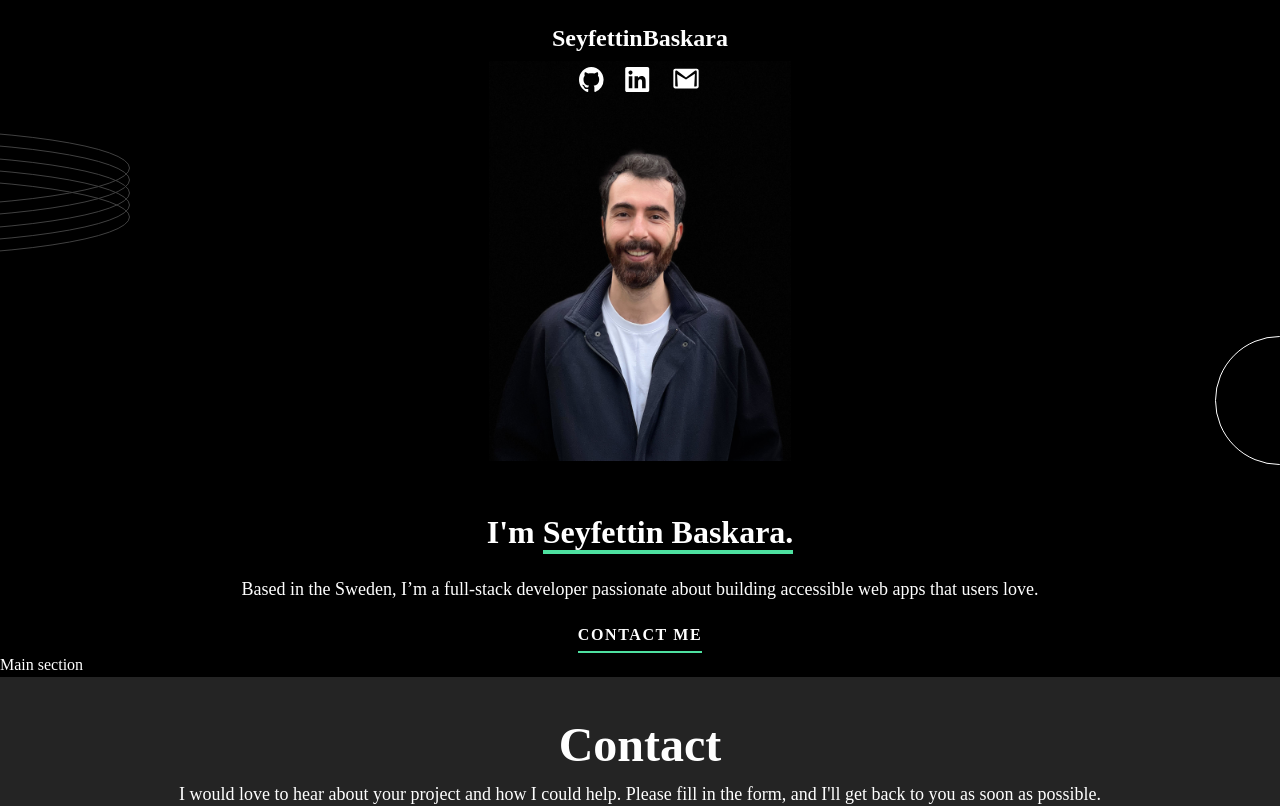
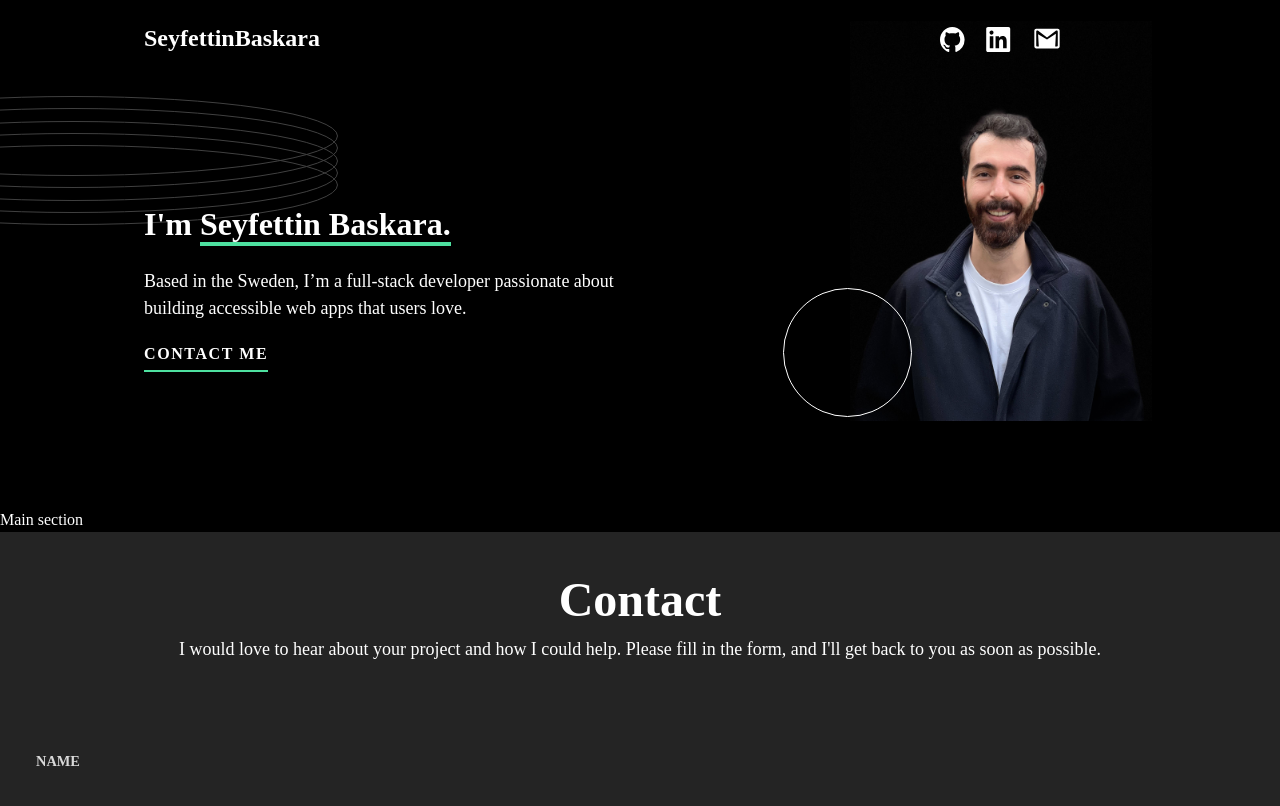
Before and after one commit to SeyfBaskara/Portfolio, a Next.js app: page / in a window 1280 px wide. Shown: the top 806 px of the page. Built offline with nearby package versions, Linux system fonts and the light colour scheme.

Commit message:
add responsive css on header section

```diff
--- a/components/Layout/Header/Header.tsx
+++ b/components/Layout/Header/Header.tsx
@@ -5,21 +5,25 @@ import PaternCircle from '../../PaternCircle'
 
 const Header = (): JSX.Element => {
    return (
-      <header className="flex flex-col items-center text-White relative overflow-hidden pt-5">
-         <h1 className="font-bold text-md mb-2">SeyfettinBaskara</h1>
-         <section className="flex flex-col items-center">
+      <header className="text-White relative overflow-hidden pt-5">
+         <section className="md:w-11/12 md:m-auto lg:w-4/5">
+            <h1 className="font-bold text-md text-center mb-2 sm:text-left px-4">SeyfettinBaskara</h1>
+
+            <article className="flex flex-col items-center sm:flex-row-reverse sm:justify-between sm:w-full">
                <ProfilePhoto />
-            <article className="flex flex-col items-center text-center gap-5">
+               <div className="flex flex-col items-center text-center gap-5 px-4 sm:px-0 sm:items-start sm:text-left sm:pl-4 sm:basis-1/2">
                   <h2 className="text-[2rem] font-bold">
                      I&apos;m <span className="border-b-4 border-Green">Seyfettin Baskara.</span>
                   </h2>
-               <p className="text-base px-4">
+                  <p className="text-base">
                      Based in the Sweden, I’m a full-stack developer passionate about building accessible web apps that
                      users love.
                   </p>
                   <ContactMe />
+               </div>
             </article>
          </section>
+
          <PaternCircle header={true} />
       </header>
    )
--- a/components/PaternCircle.tsx
+++ b/components/PaternCircle.tsx
@@ -9,11 +9,11 @@ const PaternCircle: React.FC<IProps> = ({ header }) => {
    return (
       <section>
          {header && (
-            <div className="absolute top-[21rem] -right-16">
+            <div className="absolute top-[21rem] -right-16 sm:top-64 md:right-72 md:top-72 lg:right-[23rem]">
                <Image src="/images/pattern-circle.svg" alt="pattern circle" width={129} height={129} />
             </div>
          )}
-         <div className="absolute top-32 -left-[25rem]">
+         <div className="absolute top-32 -left-[25rem] sm:top-16 sm:-left-[20rem] md:top-24 md:-left-48">
             <Image src="/images/pattern-rings.svg" alt="pattern circle" width={530} height={129} />
          </div>
       </section>
--- a/components/ProfilePhoto.tsx
+++ b/components/ProfilePhoto.tsx
@@ -4,7 +4,7 @@ import Nav from './Layout/Header/Nav'
 
 const ProfilePhoto = (): JSX.Element => {
    return (
-      <article>
+      <article className="sm:relative sm:bottom-10">
          <Nav header={true} />
          <div className="relative bottom-10">
             <Image src="/images/profile-IMG.jpg" alt="profile picture" width={302} height={400} priority={true} />
```
Lines whose indentation alone changed are shown as unchanged.
